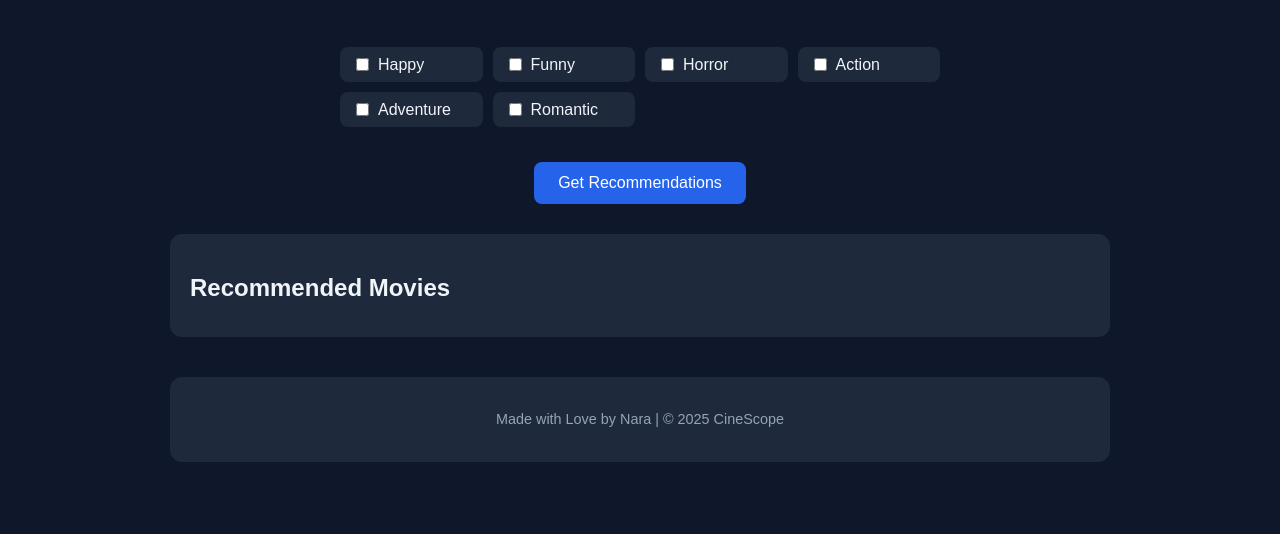
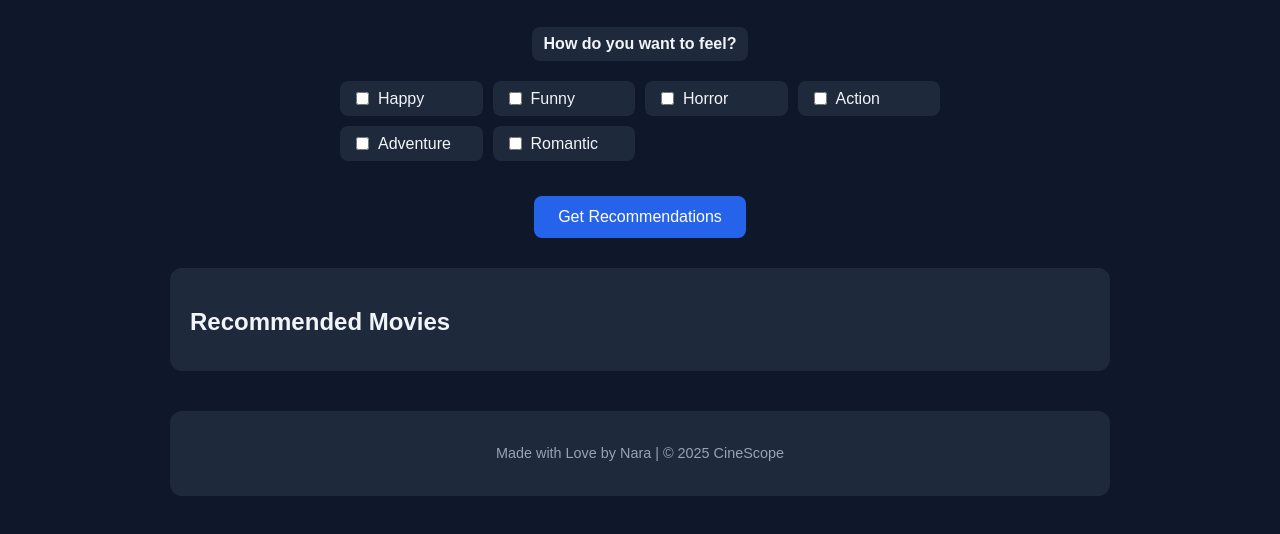
Before and after one commit to NaRaTHL/CineScope, a plain HTML site: page index.html in a window 1280 px wide. Shown: the part 166-700 px from the top of the page. Drawn offline with Linux system fonts and the light colour scheme.

Commit message:
change style a bit

```diff
--- a/index.html
+++ b/index.html
@@ -20,6 +20,7 @@
   </header>
 
   <!-- Mood Selection -->
+   <label class="mood-label">How do you want to feel?</label>
   <div class="mood-selector">
     <label><input type="checkbox" value="happy"> Happy</label>
     <label><input type="checkbox" value="funny"> Funny</label>
--- a/style.css
+++ b/style.css
@@ -57,6 +57,12 @@ h1 {
   gap: 10px;
   width: 100%;
   max-width: 600px;
+}
+
+.mood-label {
+  font-size: 1rem;
+  text-align: center;
+  font-weight: bold;
 }
 
 label {
```
